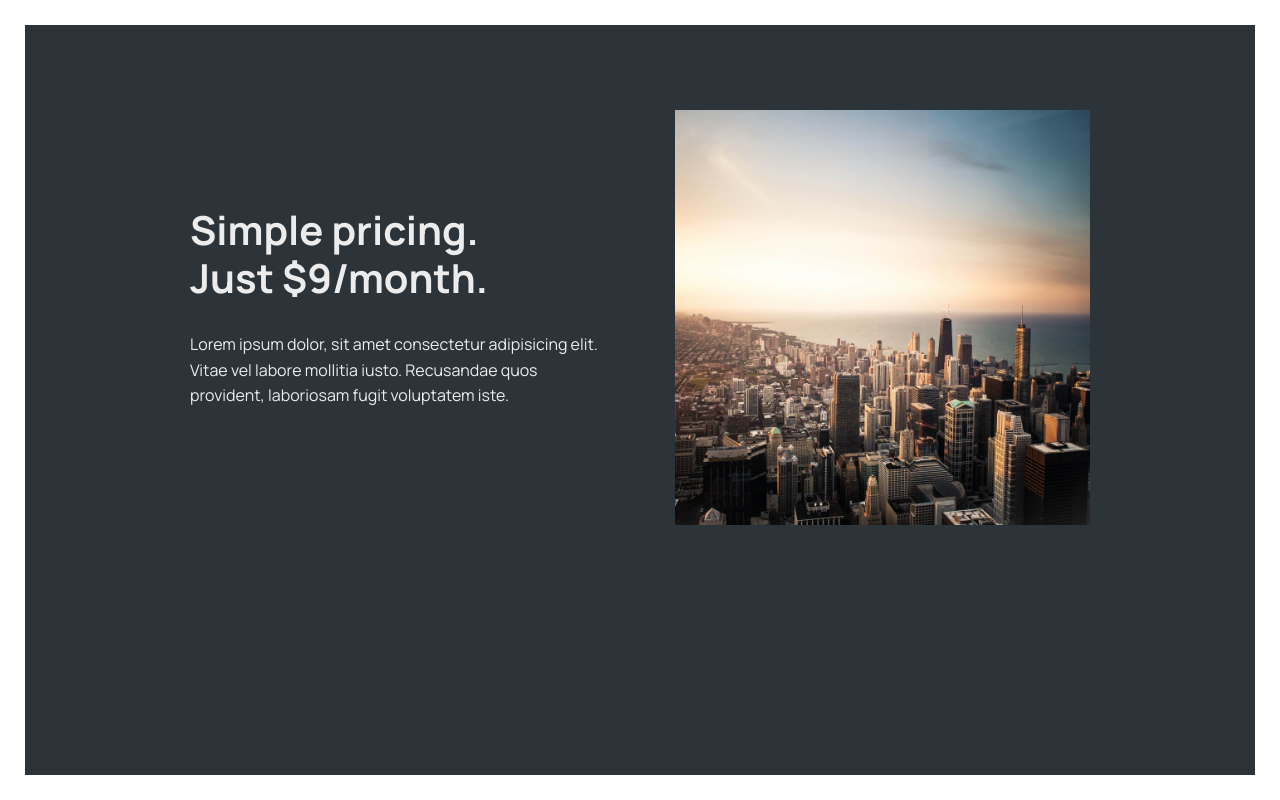
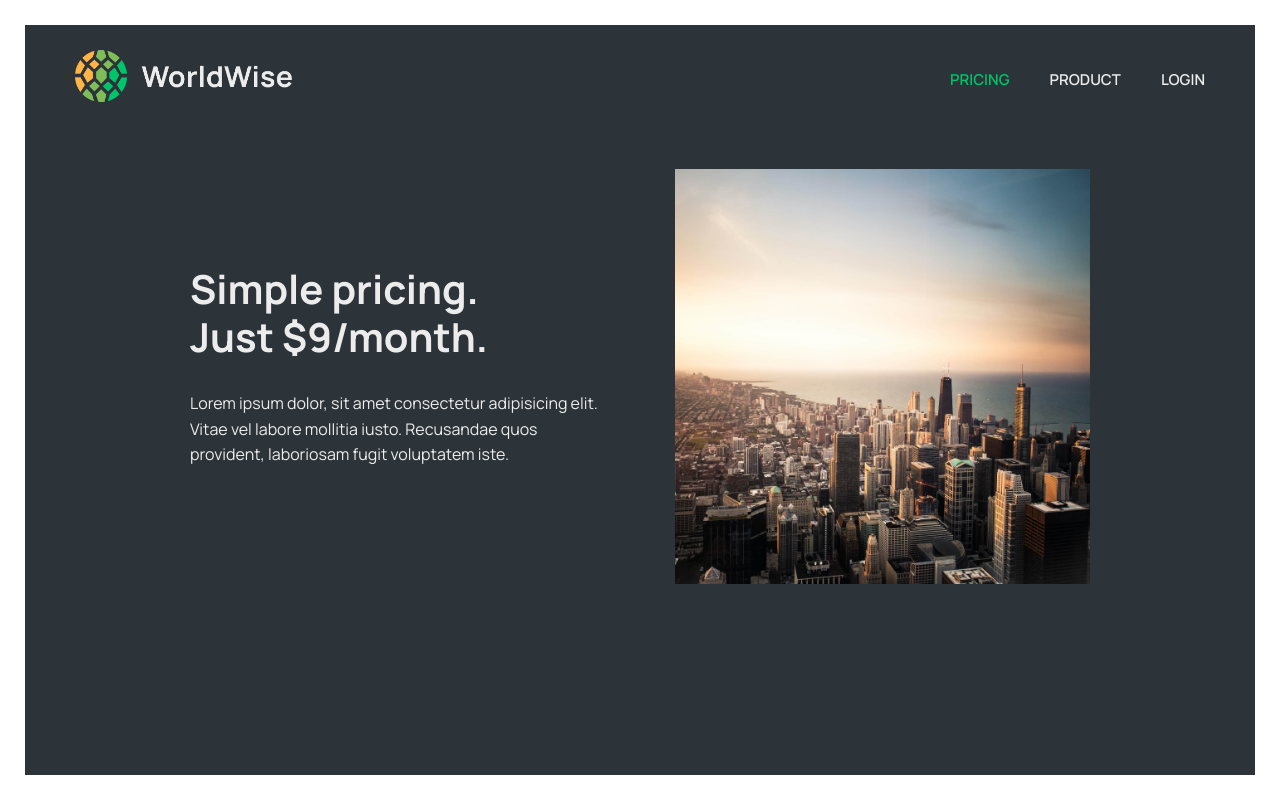
Before and after one commit to kennykwyiu/11-worldwise, a React (Vite) app: page /pricing in a window 1280 px wide. Built offline with nearby package versions, Linux system fonts and the light colour scheme.

Commit message:
210-added PagaNav in all pages

```diff
--- a/src/components/AppNav.module.css
+++ b/src/components/AppNav.module.css
@@ -1,3 +1,28 @@
 .nav {
-  background-color: rebeccapurple;
+  margin-top: 3rem;
+  margin-bottom: 2rem;
 }
+
+.nav ul {
+  list-style: none;
+  display: flex;
+  background-color: var(--color-dark--2);
+  border-radius: 7px;
+}
+
+.nav a:link,
+.nav a:visited {
+  display: block;
+  color: inherit;
+  text-decoration: none;
+  text-transform: uppercase;
+  font-size: 1.2rem;
+  font-weight: 700;
+  padding: 0.5rem 2rem;
+  border-radius: 5px;
+}
+
+/* CSS Modules feature */
+.nav a:global(.active) {
+  background-color: var(--color-dark--0);
+}
--- /dev/null
+++ b/src/components/Logo.jsx
@@ -0,0 +1,12 @@
+import { Link } from "react-router-dom";
+import styles from "./Logo.module.css";
+
+function Logo() {
+  return (
+    <Link to="/">
+      <img src="/logo.png" alt="WorldWise logo" className={styles.logo} />
+    </Link>
+  );
+}
+
+export default Logo;
--- a/src/components/PageNav.jsx
+++ b/src/components/PageNav.jsx
@@ -1,18 +1,20 @@
 import { NavLink } from "react-router-dom";
-import style from "./PageNav.module.css";
+import styles from "./PageNav.module.css";
+import Logo from "./Logo";
 
 function PageNav() {
   return (
-    <nav className={style.nav}>
+    <nav className={styles.nav}>
+      <Logo />
       <ul>
-        <li>
-          <NavLink to="/">Home</NavLink>
-        </li>
         <li>
           <NavLink to="/pricing">Pricing</NavLink>
         </li>
         <li>
           <NavLink to="/product">Product</NavLink>
+        </li>
+        <li>
+          <NavLink to="/login">Login</NavLink>
         </li>
       </ul>
     </nav>
--- a/src/components/PageNav.module.css
+++ b/src/components/PageNav.module.css
@@ -1,13 +1,34 @@
 .nav {
-  background-color: orange;
+  display: flex;
+  align-items: center;
+  justify-content: space-between;
 }
 
 .nav ul {
   list-style: none;
   display: flex;
-  justify-content: space-between;
+  align-items: center;
+  gap: 4rem;
 }
 
-.nav :global(.active) {
-  background-color: green;
+.nav a:link,
+.nav a:visited {
+  text-decoration: none;
+  color: var(--color-light--2);
+  text-transform: uppercase;
+  font-size: 1.5rem;
+  font-weight: 600;
 }
+
+/* CSS Modules feature */
+.nav a:global(.active) {
+  color: var(--color-brand--2);
+}
+
+a.ctaLink:link,
+a.ctaLink:visited {
+  background-color: var(--color-brand--2);
+  color: var(--color-dark--0);
+  padding: 0.8rem 2rem;
+  border-radius: 7px;
+}
--- a/src/pages/Homepage.jsx
+++ b/src/pages/Homepage.jsx
@@ -1,8 +1,11 @@
 import styles from "./Homepage.module.css";
+import { Link } from "react-router-dom";
+import PageNav from "../components/PageNav";
 
 export default function Homepage() {
   return (
     <main className={styles.homepage}>
+      <PageNav />
       <section>
         <h1>
           You travel the world.
@@ -14,6 +17,9 @@ export default function Homepage() {
           of. Never forget your wonderful experiences, and show your friends how
           you have wandered the world.
         </h2>
+        <Link to="/app" className="cta">
+          Start tracking now
+        </Link>
       </section>
     </main>
   );
--- a/src/pages/Login.jsx
+++ b/src/pages/Login.jsx
@@ -1,4 +1,6 @@
+import PageNav from "../components/PageNav";
 import styles from "./Login.module.css";
+import { useState } from "react";
 
 export default function Login() {
   // PRE-FILL FOR DEV PURPOSES
@@ -7,6 +9,7 @@ export default function Login() {
 
   return (
     <main className={styles.login}>
+      <PageNav />
       <form className={styles.form}>
         <div className={styles.row}>
           <label htmlFor="email">Email address</label>
--- a/src/pages/Pricing.jsx
+++ b/src/pages/Pricing.jsx
@@ -1,9 +1,11 @@
 // Uses the same styles as Product
+import PageNav from "../components/PageNav";
 import styles from "./Product.module.css";
 
 export default function Product() {
   return (
     <main className={styles.product}>
+      <PageNav />
       <section>
         <div>
           <h2>
--- a/src/pages/Product.jsx
+++ b/src/pages/Product.jsx
@@ -1,8 +1,10 @@
+import PageNav from "../components/PageNav";
 import styles from "./Product.module.css";
 
 export default function Product() {
   return (
     <main className={styles.product}>
+      <PageNav />
       <section>
         <img
           src="img-1.jpg"
```
Also changed, not shown: starter/components/AppNav.module.css (deleted, +0 -28 lines), starter/components/PageNav.module.css (deleted, +0 -34 lines), src/components/Logo.module.css (renamed from starter/components/Logo.module.css).
